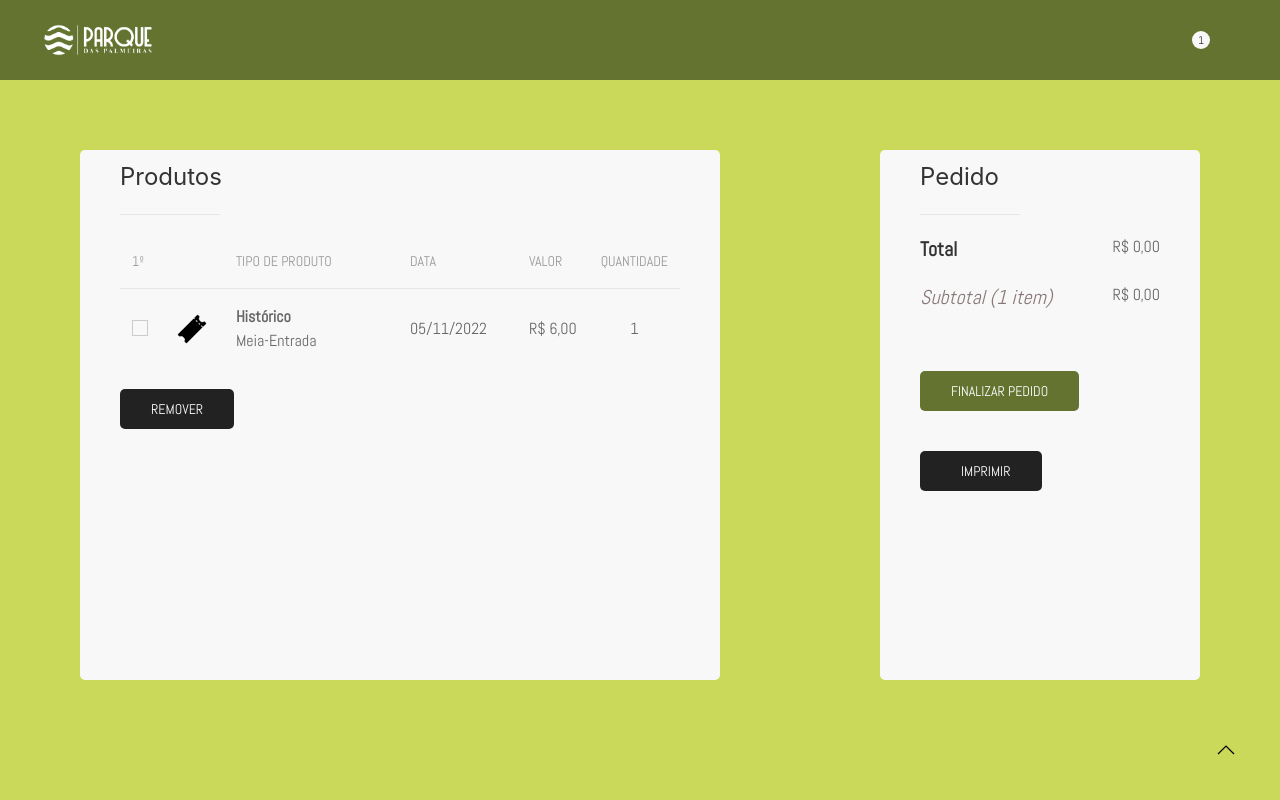
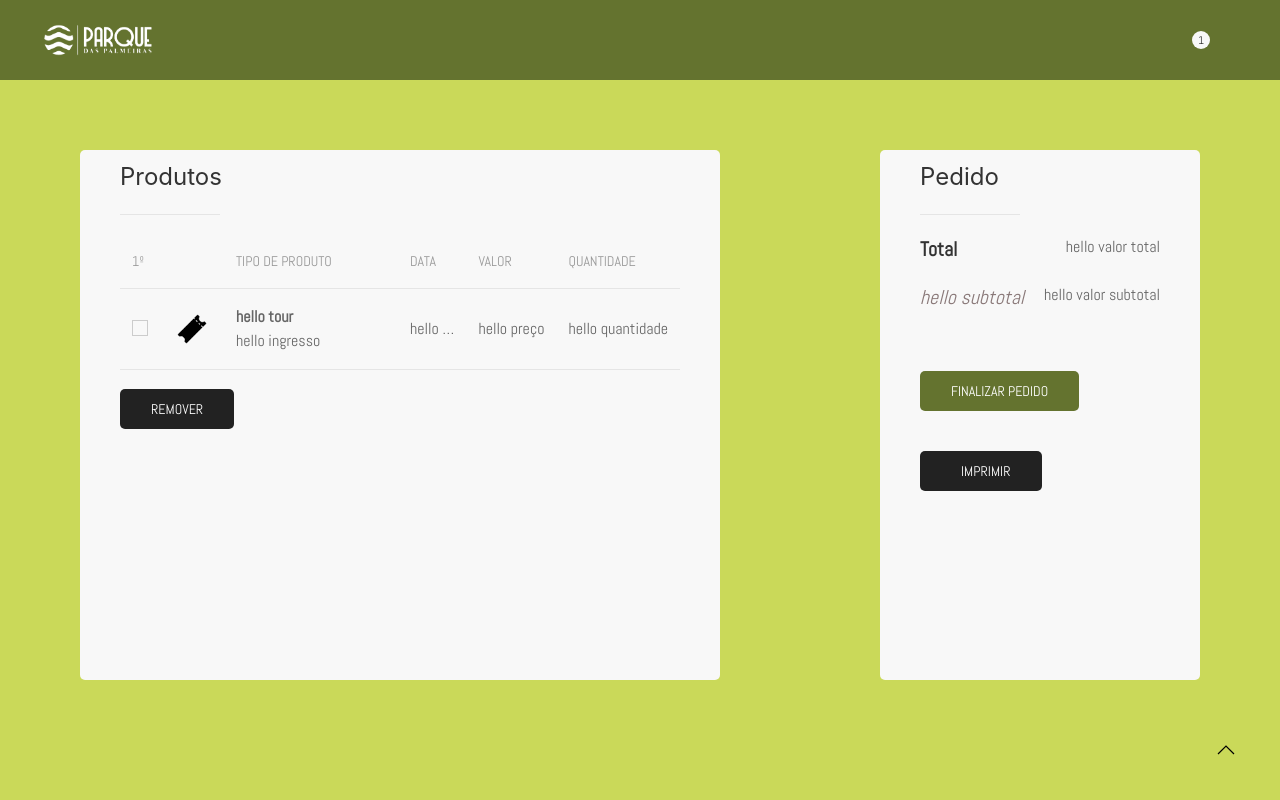
Before and after one commit to winkels7/e-commerce, a Vue app: page /checkout in a window 1280 px wide. Shown: the top 800 px of the page. Built offline with nearby package versions, Linux system fonts and the light colour scheme.

Commit message:
nat mais uma vez resolve o bug que ela mesma criou

```diff
--- a/src/views/checkout.vue
+++ b/src/views/checkout.vue
@@ -46,11 +46,25 @@
                   <span id="ingressoEsc">Meia-Entrada</span></a
                 >
               </td>
-              <td class="uk-text-truncate">05/11/2022</td>
-              <td class="uk-text-nowrap">R$ 6,00</td>
-              <td class="uk-text-nowrap uk-text-center">1</td>
+              <td id="dataEsc" class="uk-text-truncate">05/11/2022</td>
+              <td id="precoEsc" class="uk-text-nowrap">R$ 6,00</td>
+              <td id="quantEsc" class="uk-text-nowrap uk-text-center">1</td>
             </tr>
           </tbody>
+          <!---->
+          <tbody>
+            <tr id="segundaLinha">
+              <!-- conteúdo aqui se a pessoa escolher dois tipos diferentes de ingresso -->
+            </tr>
+          </tbody>
+          <!---->
+          <!---->
+          <tbody>
+            <tr id="terceiraLinha">
+              <!-- conteúdo aqui se a pessoa escolher três tipos diferentes de ingresso -->
+            </tr>
+          </tbody>
+          <!---->
         </table>
         <a class="uk-button uk-button-secondary uk-border-rounded">Remover</a>
       </div>
@@ -68,18 +82,18 @@
           <h4><strong>Total</strong></h4>
         </div>
 
-        <div>
+        <div id="totalValorEsc">
           <p>R$ 0,00</p>
         </div>
       </div>
 
       <div class="uk-flex uk-flex-between">
         <div>
-          <h4><em>Subtotal (1 item)</em></h4>
+          <h4><em id="subtotalEsc">Subtotal (1 item)</em></h4>
         </div>
 
         <div>
-          <p class="uk-text-top">R$ 0,00</p>
+          <p id="subtotalValorEsc"  class="uk-text-top">R$ 0,00</p>
         </div>
       </div>
 
@@ -134,31 +148,45 @@
 </template>
 
 <script>
-import obj from '../IndexedDB'
-export default {
-  methods: {
-    IndexedDB() {
-      return obj.IndexedDB()
-    },
-  },
-}
-/* import StorageTable from './controllers/Checkout.controller.mjs'
+import StorageTable from './controllers/Checkout.controller.mjs'
+
 const $storage = new StorageTable()
+
   $storage.criarTable({
     nome: 'ingressos',
     item: [
       { nome: 'ingresso_chave', chaves: ['chave'], params: { unique: true } }
     ]
   })
+
   $storage.popularTable({
     nome: 'ingressos',
     permissao: 'readwrite',
     action: 'ingressos',
     campos: [
-          { info: 'primeiro' },
-          { info: 'segundo' },
-          { info: 'terceiro' }
+      { info: 'hello tour' },
+      { info: 'hello ingresso' },
+      { info: 'hello dia' },
+      { info: 'hello preço' },
+      { info: 'hello quantidade' },
+      { info: 'hello subtotal' },
+      { info: 'hello valor total' },
+      { info: 'hello valor subtotal' }
     ]
   })
-  document.getElementById('tourEsc').innerHTML = 'hello world' */
+
+/*export default {
+  data() {
+    return {
+      tour: 'aaa',
+      ingresso: 'aaa',
+      dia: 'aaa',
+      preco: 'aaa',
+      quant: 'aaa',
+      subtotal: 'aaa',
+      totalValor: 'aaa',
+      subtotalValor: 'aaa'
+    };
+  },
+};*/
 </script>
```
Lines whose indentation alone changed are shown as unchanged.
